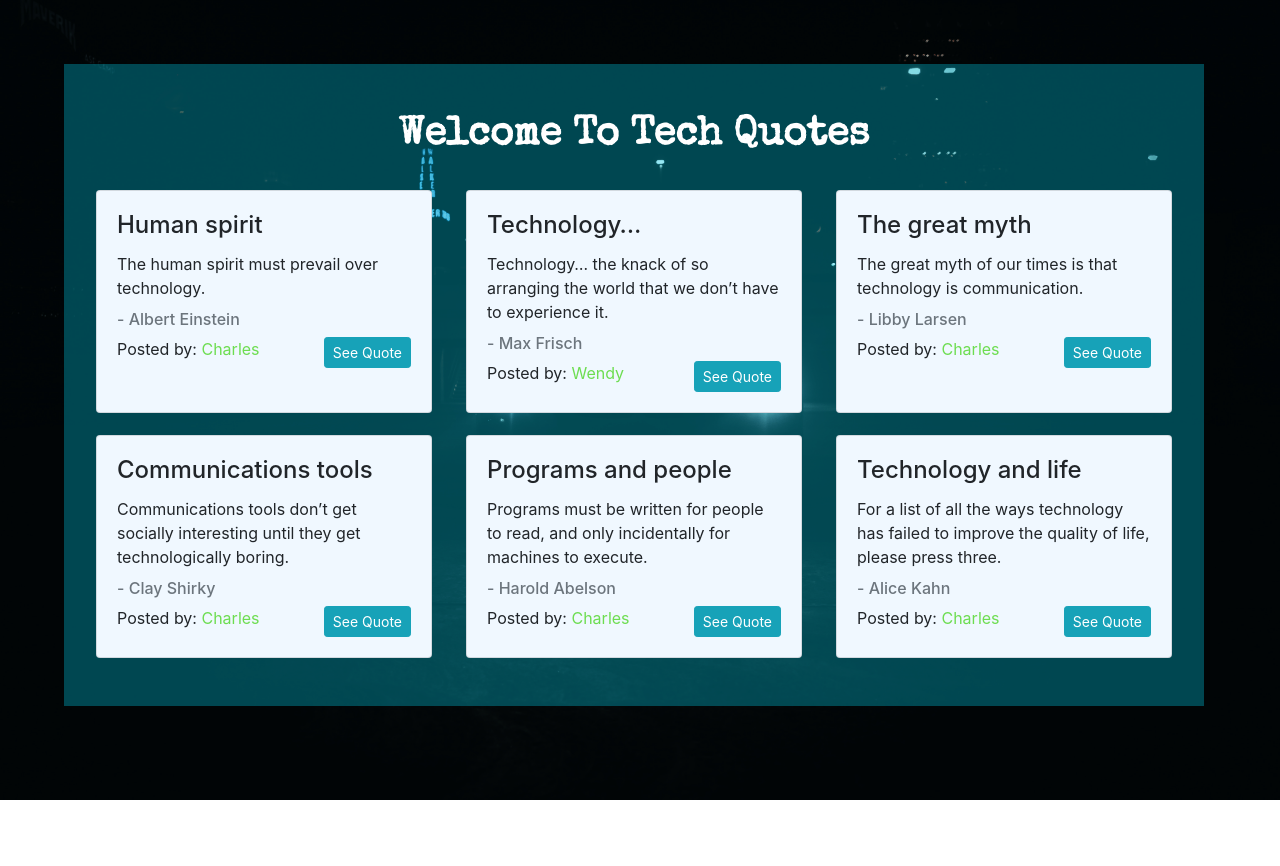
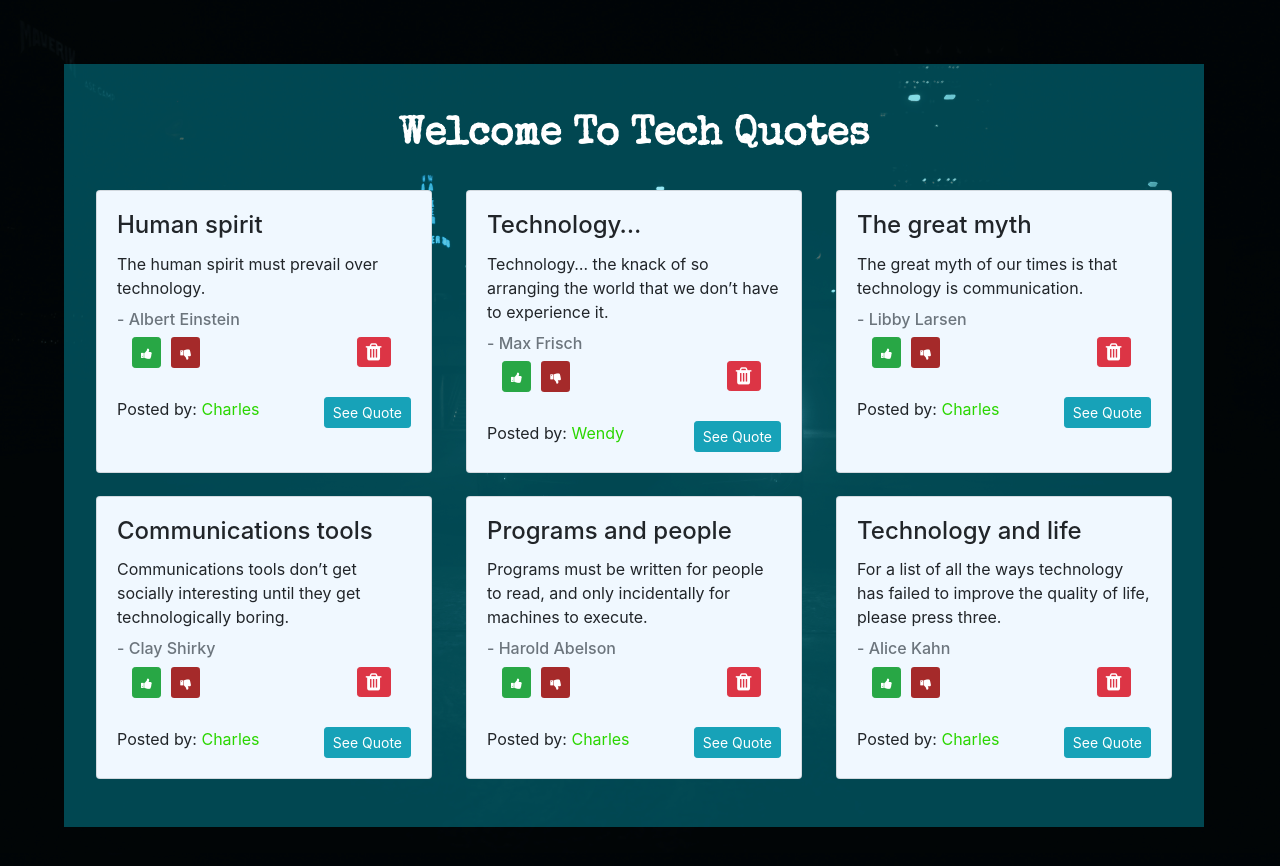
Before and after one commit to Owiti-Charles/Quotes-app, an Angular app: page / in a window 1280 px wide. Shown: the top 866 px of the page. Before the commit the page ends 800 px from the top, so only its background shows below. Built offline with nearby package versions, Linux system fonts and the light colour scheme.

Commit message:
Add Delete, Like and Dislike buttons

```diff
--- a/src/app/quote-details/quote-details.component.css
+++ b/src/app/quote-details/quote-details.component.css
@@ -0,0 +1,22 @@
+#del,#delete{
+  font-size: 20px;
+  float: right;
+  margin-right: 2%;
+}
+#like{
+  font-size: 12px;
+}
+#dislike{
+  font-size: 12px;
+}
+.hate{
+  margin-left: 10px;
+  background-color: brown;
+  color: white;
+}
+hr{
+  background-color: darkcyan;
+}
+#buttons{
+  margin-bottom: 10%;
+}
--- a/src/app/quote-details/quote-details.component.html
+++ b/src/app/quote-details/quote-details.component.html
@@ -1 +1,7 @@
-<p>quote-details works!</p>
+<p class="card-text">{{quoty.quote}}</p>
+<h6 class="card-subtitle mb-2 text-muted"> - {{quoty.author}}</h6>
+<div class="container-fluid" id="buttons">
+  <button class="btn btn-sm btn-success"><i class="fa fa-thumbs-up" id="like"></i></button>
+<button class="btn btn-sm hate" id="hate"><i class="fa fa-thumbs-down" id="dislike"></i></button>
+<button class="btn btn-sm btn-danger" id="del"><i class="fa fa-trash" id="delete"></i></button>
+</div>
--- a/src/app/quote-details/quote-details.component.ts
+++ b/src/app/quote-details/quote-details.component.ts
@@ -1,4 +1,5 @@
-import { Component, OnInit } from '@angular/core';
+import { Component, OnInit, Input, Output, EventEmitter } from '@angular/core';
+import { Quote } from '../quote';
 
 @Component({
   selector: 'app-quote-details',
@@ -6,7 +7,7 @@ import { Component, OnInit } from '@angular/core';
   styleUrls: ['./quote-details.component.css']
 })
 export class QuoteDetailsComponent implements OnInit {
-
+  @Input() quoty: Quote;
   constructor() { }
 
   ngOnInit() {
--- a/src/app/quotes/quotes.component.css
+++ b/src/app/quotes/quotes.component.css
@@ -14,7 +14,7 @@ h1{
   padding-bottom: 2%;
 }
 #name{
-  color:rgb(109, 221, 81);
+  color:rgb(43, 214, 0);
 }
 .all-cards{
   display: flex;
--- a/src/app/quotes/quotes.component.html
+++ b/src/app/quotes/quotes.component.html
@@ -6,8 +6,7 @@
     <div *ngFor="let quote of quotes" class="card" style="width: 21rem;" >
       <div class="card-body">
         <h4 class="card-title">{{quote.title}}</h4>
-        <p class="card-text">{{quote.quote}}</p>
-        <h6 class="card-subtitle mb-2 text-muted"> - {{quote.author}}</h6>
+        <app-quote-details bind-quoty='quote'></app-quote-details>
         <span class="card-subtitle mb-2">Posted by: <span id="name">{{quote.name}}</span></span>
         <button class="btn btn-info btn-sm" id="quotes-button">See Quote</button>
 
```
